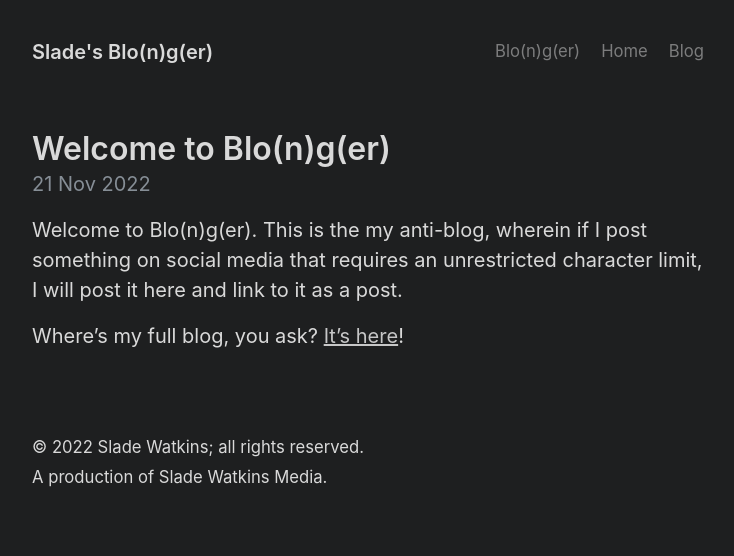
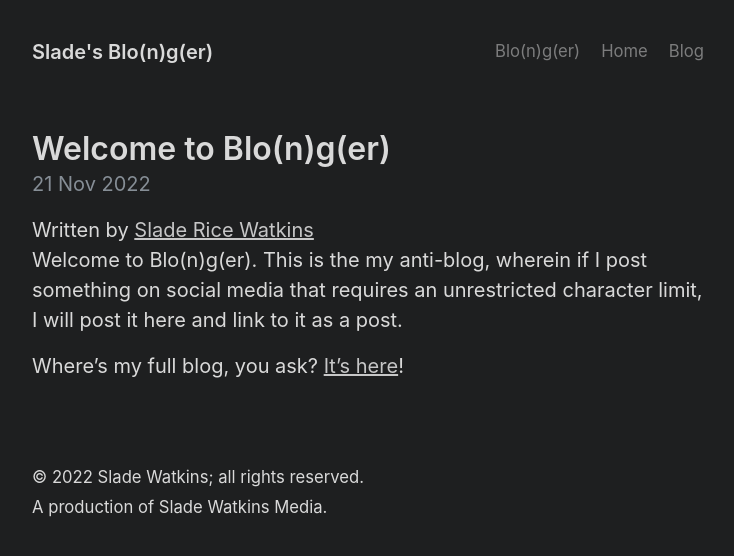
Before and after one commit to sladewatkins/blonger, a Jekyll site: the page built from _posts/2022-11-21-welcome-to-blonger.md, in a window 1280 px wide. Shown: the top 556 px of the page, without its empty margins (272-1006 px from the left). Built offline with Jekyll 4.4.1, drawn with Linux system fonts in a browser that asks for light colours.

Commit message:
layouts: posts: add author attribution
Add author attribution to posts within Jekyll.

Signed-off-by: Slade Watkins <srw@sladewatkins.net>

```diff
--- a/_layouts/post.html
+++ b/_layouts/post.html
@@ -5,6 +5,13 @@ layout: default
 <article class="post">
   <h1 class="post-title">{{ page.title }}</h1>
   <time datetime="{{ page.date | date_to_xmlschema }}" class="post-date">{{ page.date | date_to_string }}</time>
+  {% assign author = site.data.authors[page.author] %}
+{% if author %}
+    <span>
+        <!-- Personal Info. -->
+        Written by <a href="{{ author.web }}">{{ author.name }}</a>
+    </span>
+{% endif %}
   {{ content }}
 </article>
 
```
